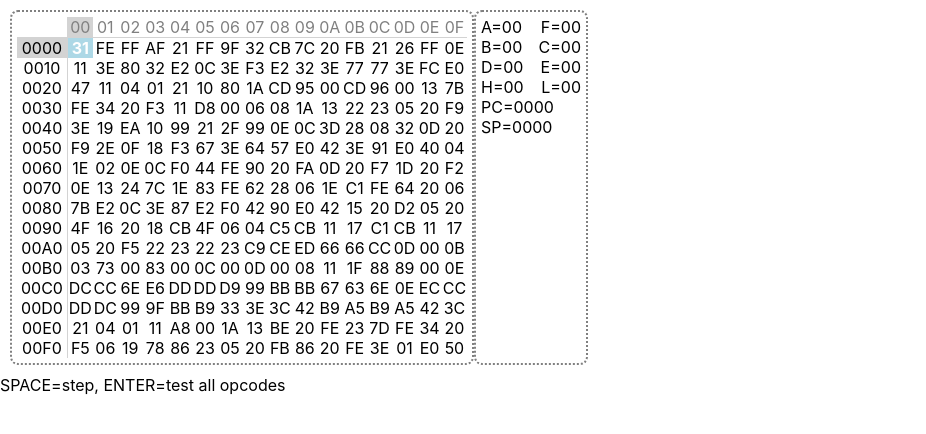
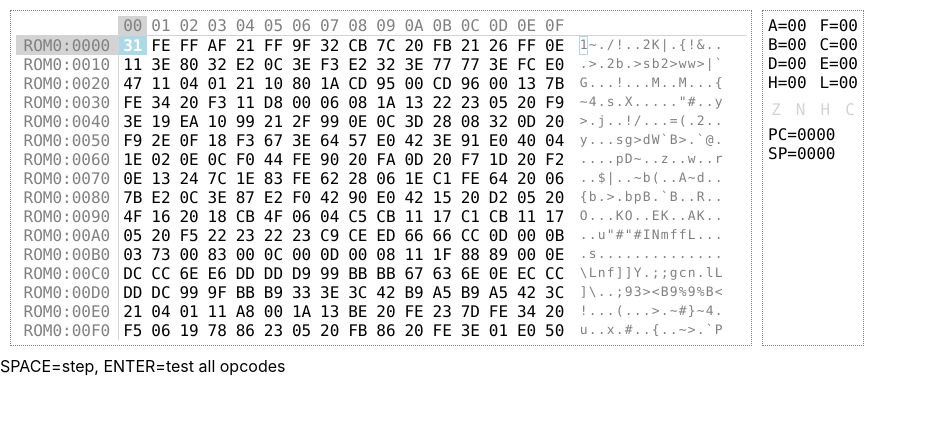
Before and after one commit to pierre-borckmans/react-gb, a React (Create React App) app: page / in a window 1280 px wide. Shown: the top 434 px of the page, without its empty margins (0-926 px from the left). Built offline with nearby package versions, Linux system fonts and the light colour scheme.

Commit message:
FIX mmu mapping

```diff
--- a/src/components/Debugger/CPU/CPU.css
+++ b/src/components/Debugger/CPU/CPU.css
@@ -2,18 +2,36 @@
   display: flex;
   flex-direction: column;
   padding: 5px;
-  border: dotted gray 2px;
-  border-radius: 8px;
+  border: dotted gray 1px;
 }
 
 .registers_pair {
   display: flex;
-  width: 100px;
+  /* width: 100px; */
   justify-content: space-between;
 }
 
 .registers_pair {
   display: flex;
-  width: 100px;
+  width: 90px;
   justify-content: space-between;
 }
+
+.flags {
+  margin-top: 8px;
+  margin-bottom: 4px;
+  display: flex;
+  justify-content: space-between;
+  height: 21px;
+}
+
+.flag {
+  color: lightgray;
+  width: 16px;
+  text-align: center;
+}
+
+.flag_active {
+  color: black;
+  border: solid 1px gray;
+}
--- a/src/components/Debugger/CPU/CPU.js
+++ b/src/components/Debugger/CPU/CPU.js
@@ -1,4 +1,5 @@
 import React, { Fragment } from 'react';
+import classNames from 'classnames';
 
 import { toHex } from '../../../utils/utils';
 import './CPU.css';
@@ -24,6 +25,16 @@ const CPU = (props) => {
           <div className="register_8bit">H={toHex(cpu.readReg8('H'))}</div>
           <div className="register_8bit">L={toHex(cpu.readReg8('L'))}</div>
         </div>
+        <div className="flags">
+          {['Z', 'N', 'H', 'C'].map((flag) => (
+            <div
+              key={flag}
+              className={classNames('flag', { flag_active: cpu.getFlag(flag) })}
+            >
+              {flag}
+            </div>
+          ))}
+        </div>
         <div className="register_16bit">PC={toHex(cpu.getPC(), 4)}</div>
         <div className="register_16bit">SP={toHex(cpu.getSP(), 4)}</div>
       </div>
--- a/src/components/Debugger/Debugger.css
+++ b/src/components/Debugger/Debugger.css
@@ -1,4 +1,6 @@
 .debugger {
   display: flex;
   padding: 10px;
+  font-family: 'Menlo', monospace;
+  font-size: medium;
 }
--- a/src/components/Debugger/Memory/Memory.css
+++ b/src/components/Debugger/Memory/Memory.css
@@ -1,10 +1,14 @@
+.memory {
+  display: flex;
+  margin-right: 10px;
+}
+
 .table {
   display: flex;
   flex-direction: column;
   padding: 5px;
-  border: dotted gray 2px;
-  border-radius: 8px;
-  width: 450px;
+  border: dotted gray 1px;
+  width: 730px;
 }
 
 .table_header {
@@ -14,8 +18,15 @@
   border-bottom: solid 1px lightgray;
 }
 
+.table_header_bytes {
+  width: 450px;
+  display: flex;
+  flex-direction: row;
+  justify-content: space-between;
+}
+
 .table_header_item {
-  width: 26px;
+  width: 30px;
   color: gray;
   text-align: center;
 }
@@ -30,10 +41,39 @@
   justify-content: space-between;
 }
 
+.row_bytes {
+  width: 450px;
+  display: flex;
+  flex-direction: row;
+  justify-content: space-between;
+}
+
+.row_ascii {
+  display: flex;
+  width: 170px;
+  margin-right: 10px;
+  margin-left: 10px;
+}
+
+.ascii {
+  color: gray;
+  display: flex;
+  border: 1px solid;
+  border-color: transparent;
+  font-size: 13px;
+  width: 7px;
+  text-align: center;
+}
+
+.ascii_selected {
+  border: lightblue 1px solid;
+}
+
 .row_offset {
-  width: 52px;
+  width: 110px;
   text-align: center;
   border-right: solid 1px lightgray;
+  color: gray;
 }
 
 .row_offset_selected {
@@ -41,7 +81,7 @@
 }
 
 .byte {
-  width: 26px;
+  width: 30px;
   color: black;
   text-align: center;
 }
--- a/src/components/Debugger/Memory/Memory.js
+++ b/src/components/Debugger/Memory/Memory.js
@@ -1,4 +1,4 @@
-import React, { Fragment, useState, useEffect } from 'react';
+import React, { Fragment, useEffect } from 'react';
 import classNames from 'classnames';
 import { toHex } from '../../../utils/utils';
 
@@ -18,13 +18,15 @@ const Memory = (props) => {
 
   const page = Math.floor(selectedAddress / 256);
   const memoryPage = mmu.getMemoryPage(page);
-  const memoryRows = chunk(memoryPage.slice(page * 256, (page + 1) * 256), 16);
+  const memoryRows = chunk(memoryPage.slice(0, 256), 16);
 
   return (
     <Fragment>
+      <div className="memory">
         <div className="table">
           <div className="table_header">
             <div className="row_offset" />
+            <div className="table_header_bytes">
               {range(0, 16).map((index) => {
                 const selected = index === selectedAddress % 16;
                 return (
@@ -39,9 +41,13 @@ const Memory = (props) => {
                 );
               })}
             </div>
+            <div className="row_ascii"></div>
+          </div>
           {memoryRows.map((row, rowIndex) => {
             const rowSelected =
               page * 16 + rowIndex === Math.floor(selectedAddress / 16);
+            const offset = page * 256 + rowIndex * 16;
+            const memoryType = mmu.getMemoryType(offset);
             return (
               <div key={rowIndex} className="row">
                 <div
@@ -49,24 +55,49 @@ const Memory = (props) => {
                     row_offset_selected: rowSelected,
                   })}
                 >
-                {toHex(page * 256 + rowIndex * 16, 4)}
+                  {`${memoryType}:${toHex(offset, 4)}`}
                 </div>
+
+                <div className="row_bytes">
                   {row.map((byte, colIndex) => {
                     const index = rowIndex * 16 + colIndex;
                     const selected = page * 256 + index === selectedAddress;
                     return (
                       <div
                         key={index}
-                    className={classNames('byte', { byte_selected: selected })}
+                        className={classNames('byte', {
+                          byte_selected: selected,
+                        })}
                       >
                         {toHex(byte)}
                       </div>
                     );
                   })}
                 </div>
+
+                <div className="row_ascii">
+                  {row.map((byte, colIndex) => {
+                    const index = rowIndex * 16 + colIndex;
+                    const selected = page * 256 + index === selectedAddress;
+                    const char = String.fromCharCode(byte % 128);
+                    const newChar =
+                      byte % 128 > 32 && byte % 128 < 127 ? char : '.';
+                    return (
+                      <div
+                        key={colIndex}
+                        className={classNames('ascii', {
+                          ascii_selected: selected,
+                        })}
+                      >
+                        {newChar}
+                      </div>
                     );
                   })}
-        {cpu.X}
+                </div>
+              </div>
+            );
+          })}
+        </div>
       </div>
     </Fragment>
   );
--- a/src/gameboy/cpu/cpu.js
+++ b/src/gameboy/cpu/cpu.js
@@ -81,7 +81,8 @@ const cpu = {
 
   getPC: () => registers.PC,
   setPC: (PC) => (registers.PC = PC),
-  incPC: (inc) => (registers.PC += inc),
+  incPC: (inc) => (registers.PC = Math.min(0xffff, registers.PC + inc)),
+  decPC: (dec) => (registers.PC = Math.max(0x0000, registers.PC - dec)),
 
   getSP: () => registers.SP,
   setSP: (SP) => (registers.SP = SP),
--- a/src/gameboy/gameboy.js
+++ b/src/gameboy/gameboy.js
@@ -1,6 +1,5 @@
 import cpu from './cpu/cpu';
 import mmu from './mmu/mmu';
-import cartridge from './cartridge/cartridge';
 import debugger_ from './debugger/debugger';
 
 const getDebugger = () => debugger_;
--- a/src/gameboy/mmu/mmu.js
+++ b/src/gameboy/mmu/mmu.js
@@ -4,83 +4,121 @@ import { range } from 'lodash';
 
 const MEMORY_SIZE = 0xffff;
 
-const START_CARTRIDGE = 0x0000;
-const END_CARTRIDGE = 0x7fff;
+const ROM0 = 'ROM0';
+const ROM1 = 'ROM1';
+const VIDEO_RAM = 'VRAM';
+const EXTERNAL_RAM = 'XRAM';
+const WORK_RAM = 'WRAM';
+const ECHO_RAM = 'ECHO';
+const OAM = 'OAM';
+const IO = 'I/O';
+const HIGH_RAM = 'HRAM';
+const INTERRUPT_SWITCH = 'ITSW';
+const INVALID = 'INVALID';
+
+const START_ROM0 = 0x0000;
+const END_ROM0 = 0x3fff;
+const START_ROM1 = 0x4000;
+const END_ROM1 = 0x7fff;
 const START_VIDEO_RAM = 0x8000;
 const END_VIDEO_RAM = 0x9fff;
 const START_EXTERNAL_RAM = 0xa000;
 const END_EXTERNAL_RAM = 0xbfff;
 const START_WORK_RAM = 0xc000;
 const END_WORK_RAM = 0xdfff;
-const START_MIRROR_RAM = 0xe000;
-const END_MIRROR_RAM = 0xfdff;
+const START_ECHO_RAM = 0xe000;
+const END_ECHO_RAM = 0xfdff;
 const START_OAM = 0xfe00;
 const END_OAM = 0xfe9f;
 const START_IO_MAPPING = 0xff00;
 const END_IO_MAPPING = 0xff7f;
 const START_HIGH_RAM = 0xff80;
 const END_HIGH_RAM = 0xfffe;
-const INTERRUPT_SWITCH = 0xffff;
+const INTERRUPT_SWITCH_ADDR = 0xffff;
 
 const read = (address) => {
-  if (address >= START_CARTRIDGE && address <= END_CARTRIDGE) {
-    // CARTRIDGE
-    return cartridge.read(address - START_CARTRIDGE);
-  } else if (address >= START_VIDEO_RAM && address <= END_VIDEO_RAM) {
-    // VIDEO RAM
+  switch (getMemoryType(address)) {
+    case ROM0:
+      return cartridge.read(address - START_ROM0);
+    case ROM1:
+      return cartridge.read(address - START_ROM0);
+    case VIDEO_RAM:
       return 0;
-  } else if (address >= START_EXTERNAL_RAM && address <= END_EXTERNAL_RAM) {
-    // EXTERNAL RAM
+    case EXTERNAL_RAM:
       return 0;
-  } else if (
-    (address >= START_WORK_RAM && address <= END_WORK_RAM) ||
-    (address >= START_MIRROR_RAM && address <= END_MIRROR_RAM)
-  ) {
-    // WORK RAM
+    case WORK_RAM:
       return 0;
-  } else if (address >= START_OAM && address <= END_OAM) {
-    // OAM (Sprite Attribute Table)
+    case ECHO_RAM:
       return 0;
-  } else if (address >= START_IO_MAPPING && address <= END_IO_MAPPING) {
-    // I/O MAPPING
+    case OAM:
       return 0;
-  } else if (address >= START_HIGH_RAM && address <= END_HIGH_RAM) {
-    // HIGH RAM
+    case IO:
       return 0;
-  } else if (address === INTERRUPT_SWITCH) {
-    // INTERRUPT SWITCH
+    case HIGH_RAM:
       return 0;
-  } else {
-    console.error(`Invalid memory address accessed: ${address}`);
+    case INTERRUPT_SWITCH:
       return 0;
-    // throw new Error(`Invalid memory address accessed: ${address}`);
+    default:
+      console.error(`Trying to read from invalid memory address: ${address}`);
+      return 0;
   }
 };
 
 const write = (address, value) => {
-  if (address >= START_CARTRIDGE && address <= END_CARTRIDGE) {
-    // CARTRIDGE
-    return cartridge.write(address - START_CARTRIDGE, value);
+  switch (getMemoryType(address)) {
+    case ROM0:
+      return cartridge.write(address - START_ROM0, value);
+    case ROM1:
+      return cartridge.write(address - START_ROM0, value);
+    case VIDEO_RAM:
+      return 0;
+    case EXTERNAL_RAM:
+      return 0;
+    case WORK_RAM:
+      return 0;
+    case ECHO_RAM:
+      return 0;
+    case OAM:
+      return 0;
+    case IO:
+      return 0;
+    case HIGH_RAM:
+      return 0;
+    case INTERRUPT_SWITCH:
+      return 0;
+    default:
+      console.error(`Trying to write to invalid memory address: ${address}`);
+      return 0;
+  }
+};
+
+const getMemoryType = (address) => {
+  if (address >= START_ROM0 && address <= END_ROM0) {
+    return ROM0;
+  } else if (address >= START_ROM1 && address <= END_ROM1) {
+    return ROM1;
   } else if (address >= START_VIDEO_RAM && address <= END_VIDEO_RAM) {
-    // VIDEO RAM
+    return VIDEO_RAM;
   } else if (address >= START_EXTERNAL_RAM && address <= END_EXTERNAL_RAM) {
-    // EXTERNAL RAM
+    return EXTERNAL_RAM;
   } else if (
     (address >= START_WORK_RAM && address <= END_WORK_RAM) ||
-    (address >= START_MIRROR_RAM && address <= END_MIRROR_RAM)
+    (address >= START_ECHO_RAM && address <= END_ECHO_RAM)
   ) {
-    // WORK RAM
+    return WORK_RAM;
   } else if (address >= START_OAM && address <= END_OAM) {
     // OAM (Sprite Attribute Table)
+    return OAM;
   } else if (address >= START_IO_MAPPING && address <= END_IO_MAPPING) {
     // I/O MAPPING
+    return IO;
   } else if (address >= START_HIGH_RAM && address <= END_HIGH_RAM) {
     // HIGH RAM
-  } else if (address === INTERRUPT_SWITCH) {
-    // INTERRUPT SWITCH
+    return HIGH_RAM;
+  } else if (address === INTERRUPT_SWITCH_ADDR) {
+    return INTERRUPT_SWITCH;
   } else {
-    console.error(`Invalid memory address accessed: ${address}`);
-    // throw new Error(`Invalid memory address accessed: ${address}`);
+    return INVALID;
   }
 };
 
@@ -96,6 +134,7 @@ const mmu = {
   read,
   write,
   getMemoryPage,
+  getMemoryType,
 };
 
 export default mmu;
```
Also changed, not shown: src/components/Debugger/Debugger.js (+26 -2 lines). Lines whose indentation alone changed are shown as unchanged.
